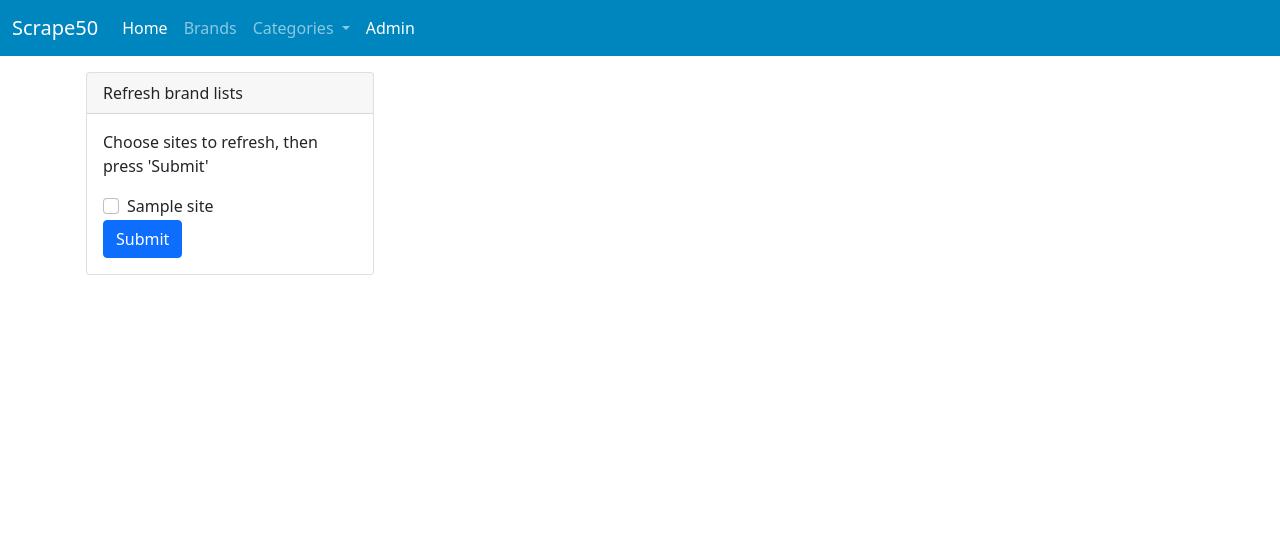
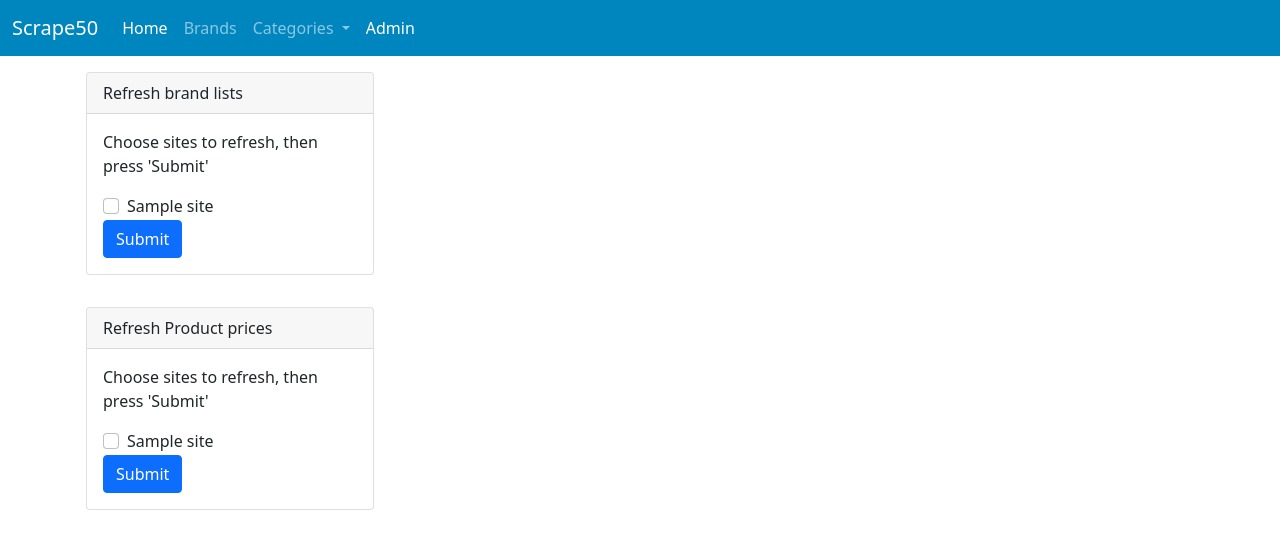
Before and after one commit to languephone/Scrape50, a Flask app: template templates/admin.html in a window 1280 px wide. Shown: the top 549 px of the page. Run offline with Flask 2, Linux system fonts and the light colour scheme; the template is opened without the code that fills it: most values are stand-ins (such as "Sample title", 1, 10 or a date in 2020).

Commit message:
Added ability to update products via admin page.

```diff
--- a/application.py
+++ b/application.py
@@ -111,18 +111,28 @@ def admin():
         sites_brands.append(dict(zip(keys, row)))
 
     if request.method == "POST":
-        if request.form.get("ASOS"):
+        if request.form.get("ASOS") == "brands":
             asos = Asos()
             asos.get_all_brands()
             asos.write_brands_to_sql()
-        if request.form.get("Cult Beauty"):
+        if request.form.get("Cult Beauty") == "brands":
             cb = CultBeauty()
             cb.get_all_brands()
             cb.write_brands_to_sql()
-        if request.form.get("Look Fantastic"):
+        if request.form.get("Look Fantastic") == "brands":
             lf = LookFantastic()
             lf.get_all_brands()
             lf.write_brands_to_sql()
+        if request.form.get("Look Fantastic") == "products":
+            lf = LookFantastic()
+            lf.loop_through_categories()
+            lf.clean_all_products()
+            lf.write_products_to_sql()
+        if request.form.get("House of Fraser") == "products":
+            hof = HouseOfFraser()
+            hof.loop_through_categories()
+            hof.clean_all_products()
+            hof.write_products_to_sql()
 
         return render_template("admin.html", categories=categories, sites_brands=sites_brands, sites_products=sites_products)
     else:
--- a/templates/admin.html
+++ b/templates/admin.html
@@ -12,7 +12,7 @@
                             {% for site in sites_brands %}
                             <div class="form-check">
                                 <label class="form-check-label" for="{{ site['site'] }}">{{ site['site'] }}</label>
-                                <input class="form-check-input" type="checkbox" id="{{ site['site'] }}" name="{{ site['site'] }}" value="True">
+                                <input class="form-check-input" type="checkbox" id="{{ site['site'] }}" name="{{ site['site'] }}" value="brands">
                             </div>
                             {% endfor %}
                             <button type="submit" class="btn btn-primary">Submit</button>
@@ -20,5 +20,23 @@
                     </div>
                 </div>
             </div>
-
+            <div class="container p-3">
+                <div class="card" style="width: 18rem;">
+                    <div class="card-header">
+                        Refresh Product prices
+                    </div>
+                    <div class="card-body">
+                        <p class="card-text">Choose sites to refresh, then press 'Submit'</p>
+                        <form action="/admin" method="POST">
+                            {% for site in sites_products %}
+                            <div class="form-check">
+                                <label class="form-check-label" for="{{ site }}">{{ site }}</label>
+                                <input class="form-check-input" type="checkbox" id="{{ site }}" name="{{ site }}" value="products">
+                            </div>
+                            {% endfor %}
+                            <button type="submit" class="btn btn-primary">Submit</button>
+                        </form>
+                    </div>
+                </div>
+            </div>
 {% endblock %}
```
